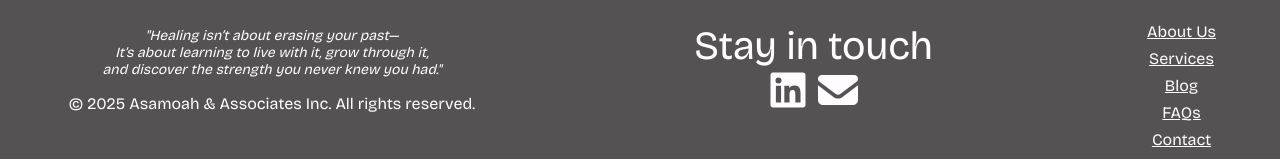
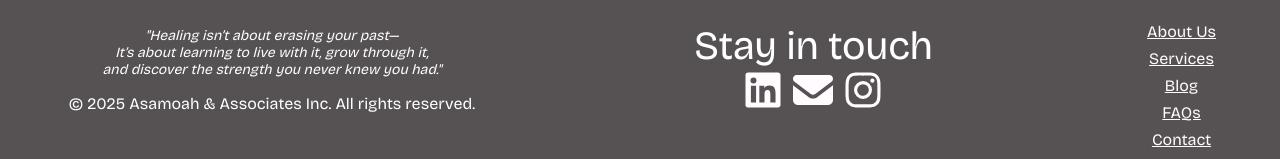
Before and after one commit to Bokantii/Baffour-Asamoah, a React (Vite) app: page / in a window 1280 px wide. Shown: the part 3641-3800 px from the top of the page. Built offline with nearby package versions, Linux system fonts and the light colour scheme.

Commit message:
Included instagram link

```diff
--- a/src/components/Footer/Footer.jsx
+++ b/src/components/Footer/Footer.jsx
@@ -3,6 +3,8 @@ import classes from "./Footer.module.scss";
 import { Link } from "react-router-dom";
 import { FontAwesomeIcon } from "@fortawesome/react-fontawesome";
 import { faLinkedin } from "@fortawesome/free-brands-svg-icons";
+import { faInstagram } from "@fortawesome/free-brands-svg-icons";
+
 import { faEnvelope } from "@fortawesome/free-solid-svg-icons";
 
 import ScrollFadeIn from "./../ScrollFadeIn/ScrollFadeIn";
@@ -57,6 +59,14 @@ const Footer = ({ alternate }) => {
                 className={classes.linkedinIcon}
               />
             </a>
+            {/* Instagram */}
+            <a href="https://www.instagram.com/asamoah_associates_inc?igsh=aG94b3l4YThzdDBs">
+              <FontAwesomeIcon
+                icon={faInstagram}
+                size="lg"
+                className={classes.linkedinIcon}
+              />
+            </a>
           </section>
         </section>
       </ScrollFadeIn>
```
